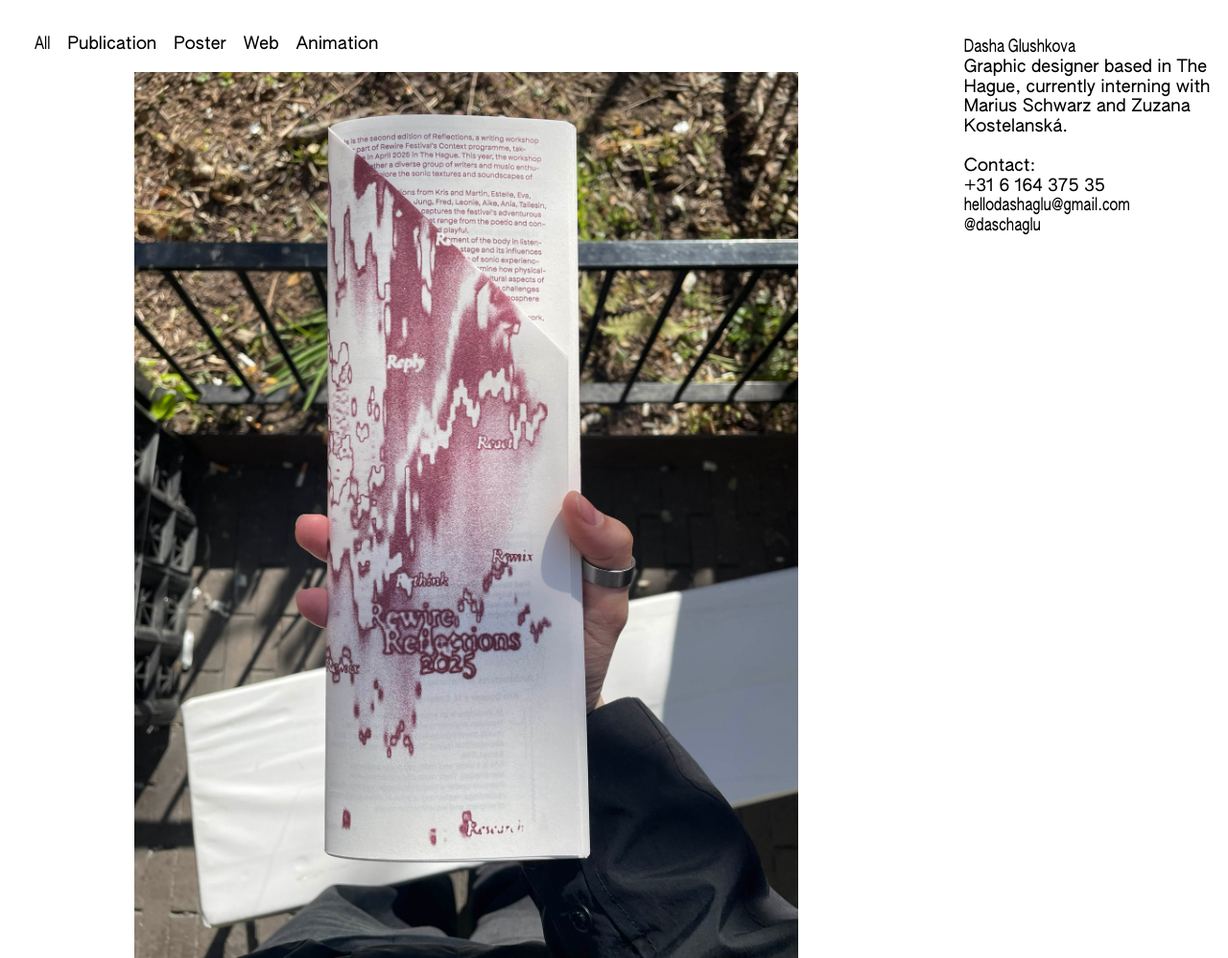
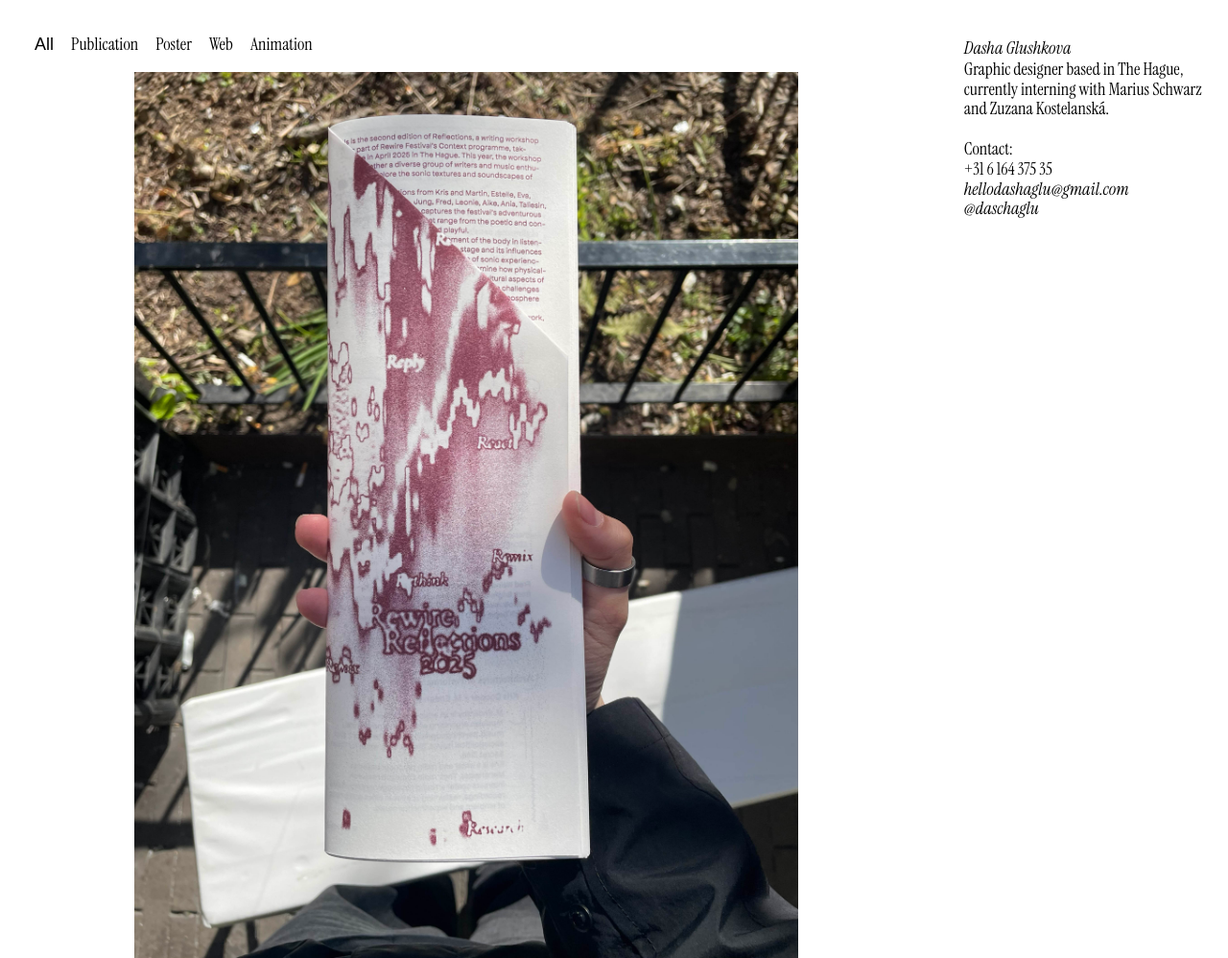
Before and after one commit to daschaglu/portfolio-website, a plain HTML site: page index.html in a window 1280 px wide. Shown: the top 998 px of the page at 96% size. Drawn offline with Linux system fonts and the light colour scheme.

Commit message:
Changed typeface to Instrument & updated it in the code

```diff
--- a/assets/stylesheets/style.css
+++ b/assets/stylesheets/style.css
@@ -3,9 +3,9 @@
 }
 @font-face { font-family: 'Arimo-Italic'; src: url('../fonts/IMFellEnglish-Italic.ttf') format('truetype');
 }
-@font-face { font-family: 'AUTHENTICSans-90'; src: url('../fonts/AUTHENTICSans-90.otf') format('truetype');
+@font-face { font-family: 'InstrumentSerif-Regular'; src: url('../fonts/InstrumentSerif-Regular.otf') format('truetype');
 }
-@font-face { font-family: 'AUTHENTICSans-Condensed-90'; src: url('../fonts/AUTHENTICSans-Condensed-90.otf') format('truetype');
+@font-face { font-family: 'InstrumentSerif-Italic'; src: url('../fonts/InstrumentSerif-Italic.otf') format('truetype');
 }
 
 /* VARIABLES */
@@ -22,7 +22,7 @@
 /* GLOBAL STYLES */
 
 html {
-	font-family: 'AUTHENTICSans-90', Helvetica, sans-serif;
+	font-family: 'InstrumentSerif-Regular', 'Times New Roman', Times, serif;
 	font-size: var(--base-unit-s);
 }
 
@@ -56,7 +56,7 @@ img, video {
 
 .filters input { display: none; }
 .filters div:has(:checked) label {
-    font-family: 'AUTHENTICSans-Condensed-90', sans-serif;
+    font-family: 'I', sans-serif;
 }
 
 .hidden {
@@ -68,7 +68,7 @@ img, video {
 a {
 	color: var(--color-accent);
 	text-decoration: none;
-	font-family: 'AUTHENTICSans-Condensed-90', sans-serif;
+	font-family: 'InstrumentSerif-Italic', 'Times New Roman', Times, serif;
 
 }
 
@@ -81,7 +81,7 @@ a:hover {
 	text-decoration: none;
 	display: flex;
 	flex-direction: column-reverse;
-	font-family: 'AUTHENTICSans-90', sans-serif;
+	font-family: 'InstrumentSerif-Regular', 'Times New Roman', Times, serif;
 }
 
 .project-thumbnail a:hover {
@@ -104,7 +104,7 @@ h1, h2, p {
 }
 
 .project-thumbnail h1 {
-	font-family: 'AUTHENTICSans-Condensed-90', sans-serif;
+	font-family: 'InstrumentSerif-Italic', 'Times New Roman', Times, serif;
 	margin-bottom: 0.3em;
 	display: inline-block;
 	clear: both;
@@ -179,7 +179,7 @@ main { grid-column: 4 / span 10; }
     font-size: 1.15rem;
     padding-bottom: 20px;
     color: rgb(0, 0, 0);
-    font-family: 'AUTHENTICSans-Condensed-90', sans-serif;
+    font-family: 'InstrumentSerif-Italic', 'Times New Roman', Times, serif;
     text-align: left;
 	margin-left: 15%;
 }
```
Also changed, not shown: assets/fonts/Arimo-Italic.ttf (deleted), assets/fonts/Arimo-Regular.ttf (deleted), assets/fonts/IMFellEnglish-Italic.ttf (deleted), assets/fonts/IMFellEnglish-Regular.ttf (deleted), assets/fonts/InstrumentSerif-Italic.otf (added), assets/fonts/InstrumentSerif-Regular.otf (added).
